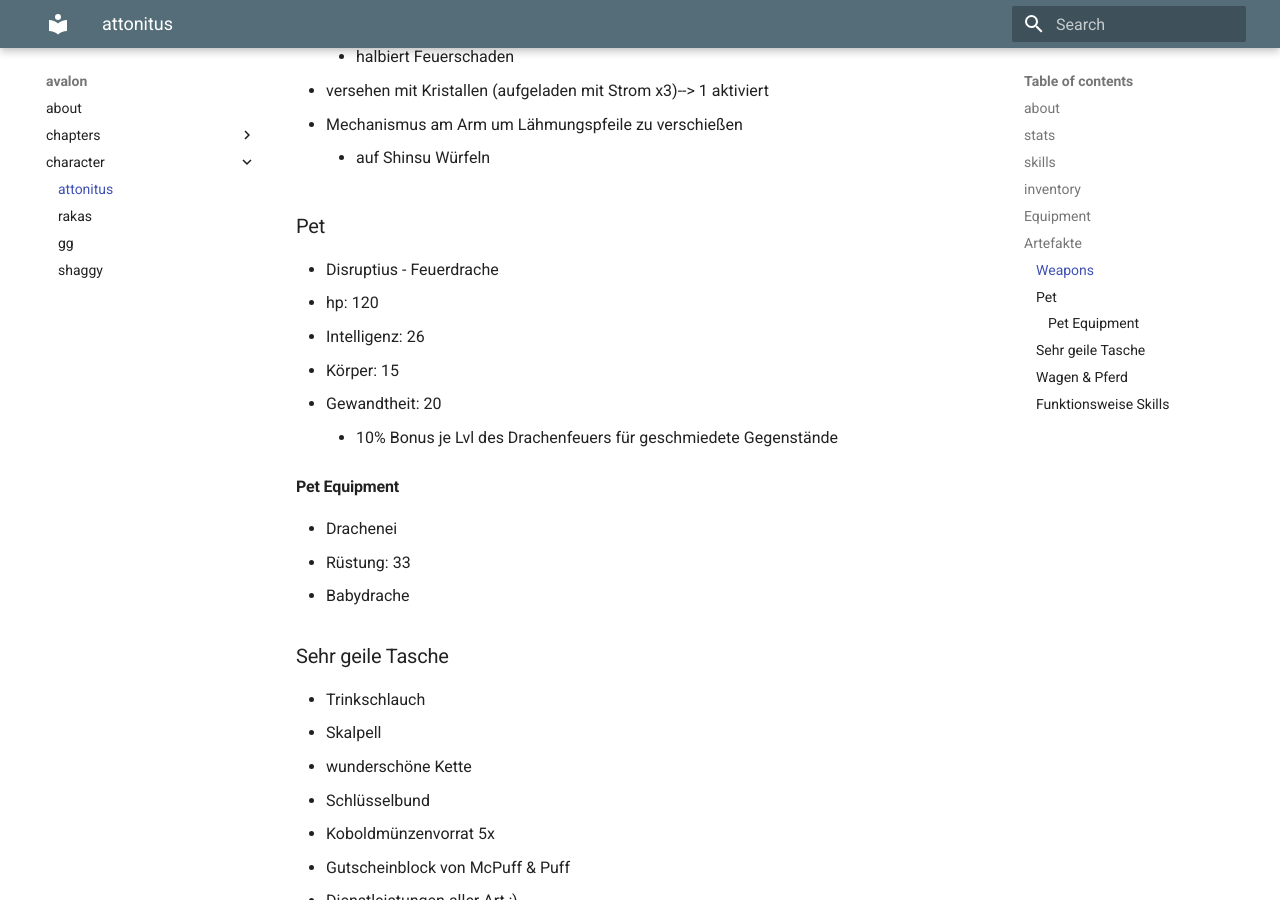
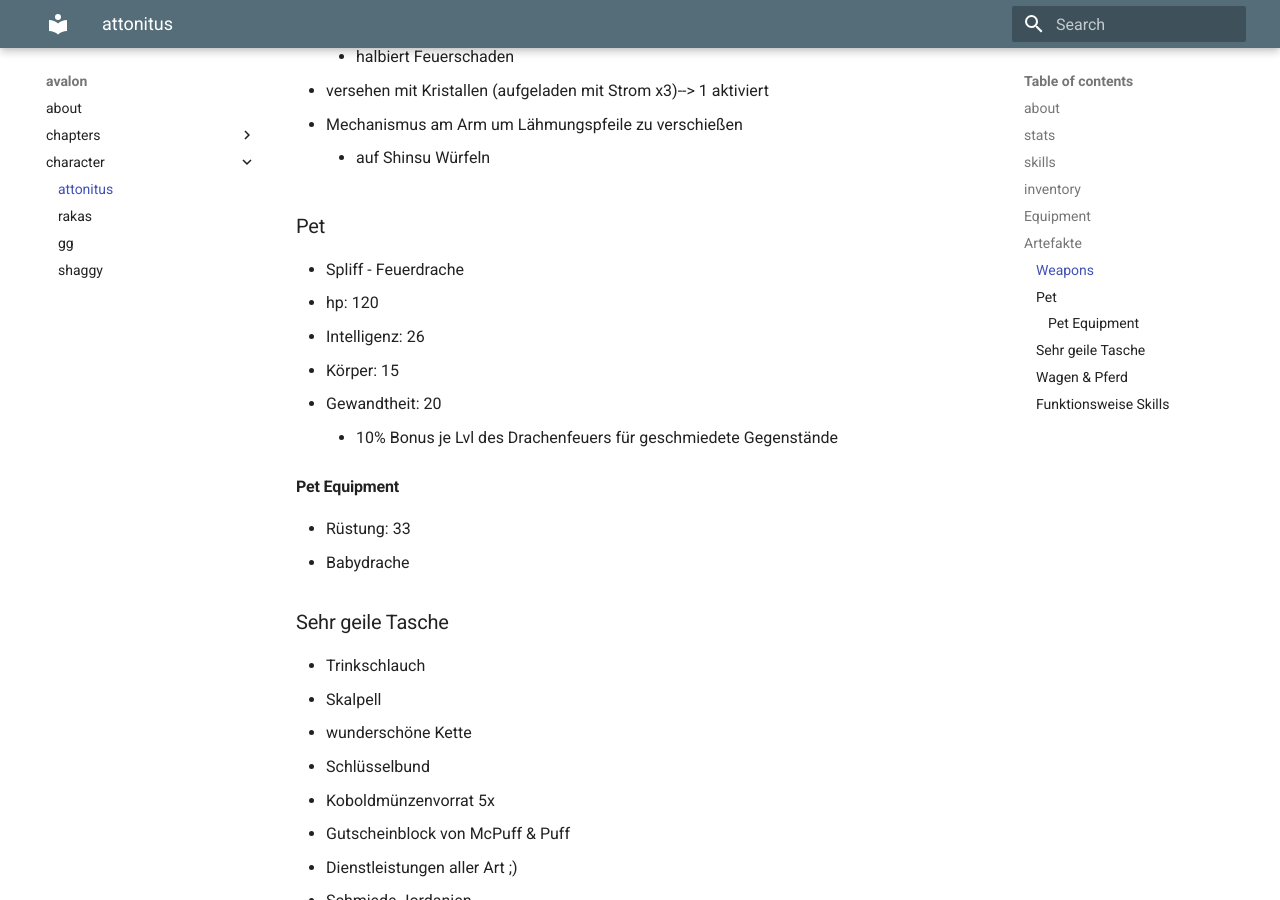
Before and after one commit to mkdocs-pnp/avalon, an MkDocs documentation site: the page built from docs/character/attonitus_fulgur.md, in a window 1280 px wide and 900 px high, scrolled down 1671 px. Built offline with MkDocs 1.6.1 and Material for MkDocs 9.7.7, drawn with Linux system fonts in a browser that asks for light colours.

Commit message:
Update attonitus_fulgur.md

```diff
--- a/docs/character/attonitus_fulgur.md
+++ b/docs/character/attonitus_fulgur.md
@@ -54,7 +54,7 @@
 
 ### Pet
 
-* Disruptius - Feuerdrache
+* Spliff - Feuerdrache
   * hp:          120
   * Intelligenz: 26
   * Körper:      15
@@ -63,7 +63,6 @@
 
 #### Pet Equipment
 
-* Drachenei
 * Rüstung: 33
   * Babydrache
 
```
